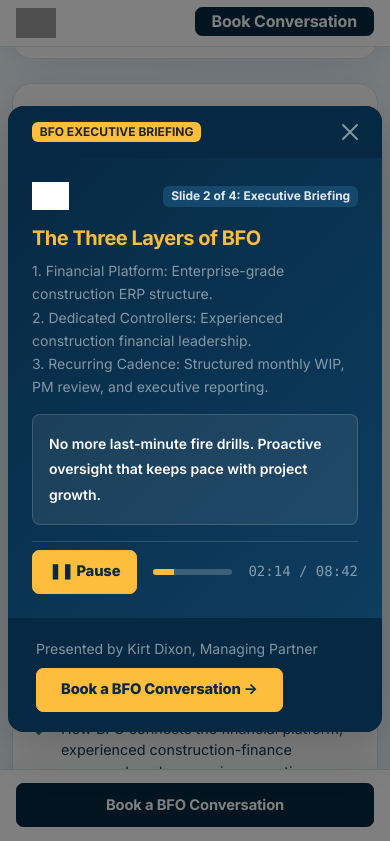
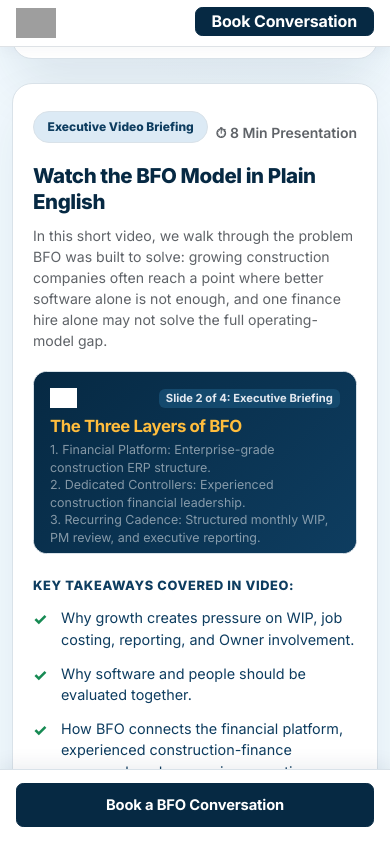
Before and after one commit to DanielsHolmes/collar, a plain HTML site: page bfo-vsl-retargeting.html in a window 390 px wide. Both pictures are taken after a click on the button 195 px from the left and 1753 px from the top of the page. Shown: the part 1291-2132 px from the top of the page. Drawn offline with nearby package versions, Linux system fonts and the light colour scheme; grey boxes are pictures that could not be loaded.

Commit message:
Remove video modal and enable direct inline video presentation playback

```diff
--- a/bfo-vsl-retargeting.html
+++ b/bfo-vsl-retargeting.html
@@ -1204,9 +1204,11 @@
                   </p>
                 </div>
 
-                <!-- Clean Thumbnail with Kirt, BFO Branding, Play Icon (No Autoplay) -->
-                <div class="vsl-player-container" onclick="openVslModal()" role="button" aria-label="Play BFO Model Video Presentation">
-                  <div class="w-100 h-100 position-relative d-flex align-items-center justify-content-center" style="background: linear-gradient(135deg, var(--bc-navy-dark) 0%, var(--bc-navy-secondary) 60%, var(--bc-navy-light) 100%);">
+                <!-- Inline VSL Player Container (Plays Directly In Place - No Modal) -->
+                <div class="vsl-player-container" id="vslPlayerContainer">
+
+                  <!-- Cover / Thumbnail View -->
+                  <div id="vslCoverView" class="w-100 h-100 position-relative d-flex align-items-center justify-content-center" onclick="startInlineVsl()" role="button" aria-label="Play BFO Model Video Presentation" style="background: linear-gradient(135deg, var(--bc-navy-dark) 0%, var(--bc-navy-secondary) 60%, var(--bc-navy-light) 100%);">
 
                     <!-- Slide Grid Texture -->
                     <div class="position-absolute w-100 h-100" style="opacity: 0.15; background-image: radial-gradient(#ffffff 1px, transparent 1px); background-size: 24px 24px;"></div>
@@ -1246,6 +1248,43 @@
                     </div>
 
                   </div>
+
+                  <!-- Active In-Place Presentation View (Plays directly inside the card) -->
+                  <div id="vslActiveView" class="w-100 h-100 p-3 p-sm-4 d-none flex-column justify-content-between text-white position-relative" style="background: linear-gradient(135deg, var(--bc-navy-dark) 0%, var(--bc-navy-secondary) 100%);">
+
+                    <div class="d-flex justify-content-between align-items-center">
+                      <div class="d-flex align-items-center gap-2">
+                        <img src="https://www.bluecollar.cloud/images/logo-bluecollar-standard.svg" alt="BlueCollar" height="20" style="filter: brightness(0) invert(1);">
+                        <span class="badge text-dark fw-bold d-none d-sm-inline" style="background-color: var(--bc-yellow-accent); font-size: 0.68rem;">BFO BRIEFING</span>
+                      </div>
+                      <span class="badge small" id="slideIndicator" style="background-color: var(--bc-navy-light); color: #e2e8f0; font-size: 0.7rem;">Slide 1 of 4</span>
+                    </div>
+
+                    <div class="py-2" id="slideContent">
+                      <h3 class="fw-bold mb-1" id="slideTitle" style="font-size: 1.05rem; color: var(--bc-yellow-accent);">Why Better Software Alone Is Not Enough</h3>
+                      <p class="small text-white-50 mb-2" id="slideDesc" style="font-size: 0.78rem; line-height: 1.4;">
+                        Growing contractors hit an operating threshold where adding another software license or hiring an entry-level bookkeeper does not reconcile WIP, calm the Owner's involvement, or deliver reliable monthly visibility.
+                      </p>
+                      <div class="px-2 py-1 rounded" style="background-color: rgba(255, 255, 255, 0.08); border: 1px solid rgba(255, 255, 255, 0.12);">
+                        <span class="fw-semibold text-white" id="slideHighlight" style="font-size: 0.72rem;">BFO connects the platform, the personnel, and recurring cadence into a unified operating model.</span>
+                      </div>
+                    </div>
+
+                    <!-- Player Controls Bar -->
+                    <div class="pt-2 border-top" style="border-color: rgba(255, 255, 255, 0.15) !important;">
+                      <div class="d-flex align-items-center justify-content-between gap-2">
+                        <button type="button" class="btn-bc-warning py-0 px-2" style="min-height: 28px; font-size: 0.75rem;" id="playPauseBtn" onclick="toggleVslPlay()">
+                          ❚❚ Pause
+                        </button>
+                        <div class="progress flex-grow-1" style="height: 5px; background-color: rgba(255,255,255,0.2);">
+                          <div class="progress-bar" id="vslProgressBar" role="progressbar" style="width: 25%; background-color: var(--bc-yellow-accent);"></div>
+                        </div>
+                        <span class="text-white-50 font-monospace" id="vslTime" style="font-size: 0.72rem;">02:10 / 08:42</span>
+                      </div>
+                    </div>
+
+                  </div>
+
                 </div>
 
                 <!-- Video Takeaways List -->
@@ -1719,68 +1758,6 @@
     </section>
 
   </main>
-
-  <!-- Interactive VSL Player Modal -->
-  <div class="modal fade" id="vslModal" tabindex="-1" aria-labelledby="vslModalLabel" aria-hidden="true">
-    <div class="modal-dialog modal-dialog-centered modal-lg">
-      <div class="modal-content rounded-4 border-0 shadow-lg overflow-hidden bg-dark text-white">
-
-        <div class="modal-header border-0 px-4 py-3 d-flex justify-content-between align-items-center" style="background-color: var(--bc-navy-dark);">
-          <div class="d-flex align-items-center gap-2">
-            <span class="badge text-dark fw-bold" style="background-color: var(--bc-yellow-accent);">BFO EXECUTIVE BRIEFING</span>
-            <span class="small text-white-50 d-none d-sm-inline">The Construction Back-Office Model</span>
-          </div>
-          <button type="button" class="btn-close btn-close-white" data-bs-dismiss="modal" aria-label="Close" onclick="pauseVsl()"></button>
-        </div>
-
-        <div class="modal-body p-0 position-relative" style="aspect-ratio: 16 / 9; background: var(--bc-navy-dark);">
-
-          <div id="presentationSlide" class="w-100 h-100 p-4 p-md-5 d-flex flex-column justify-content-between text-white position-relative" style="background: linear-gradient(135deg, var(--bc-navy-dark) 0%, var(--bc-navy-secondary) 100%);">
-
-            <div class="d-flex justify-content-between align-items-center">
-              <img src="https://www.bluecollar.cloud/images/logo-bluecollar-standard.svg" alt="BlueCollar" height="28" style="filter: brightness(0) invert(1);">
-              <span class="badge small" id="slideIndicator" style="background-color: var(--bc-navy-light); color: #e2e8f0;">Slide 1 of 4: The Core Problem</span>
-            </div>
-
-            <div class="py-3" id="slideContent">
-              <h3 class="fw-bold mb-2" id="slideTitle" style="font-size: 1.25rem; color: var(--bc-yellow-accent);">Why Better Software Alone Is Not Enough</h3>
-              <p class="small text-white-50" id="slideDesc">
-                Growing contractors hit an operating threshold where adding another software license or hiring an entry-level bookkeeper does not reconcile WIP, calm the Owner's involvement, or deliver reliable monthly visibility.
-              </p>
-              <div class="p-3 rounded-3 mt-3" style="background-color: rgba(255, 255, 255, 0.08); border: 1px solid rgba(255, 255, 255, 0.15);">
-                <span class="fw-semibold text-white small" id="slideHighlight">BFO connects the platform, the personnel, and recurring cadence into a unified operating model.</span>
-              </div>
-            </div>
-
-            <!-- Player Controls Bar -->
-            <div class="pt-2 border-top" style="border-color: rgba(255, 255, 255, 0.15) !important;">
-              <div class="d-flex align-items-center justify-content-between gap-3">
-                <button type="button" class="btn-bc-warning py-1 px-3" id="playPauseBtn" onclick="toggleVslPlay()">
-                  ❚❚ Pause
-                </button>
-                <div class="progress flex-grow-1" style="height: 6px; background-color: rgba(255,255,255,0.2);">
-                  <div class="progress-bar" id="vslProgressBar" role="progressbar" style="width: 25%; background-color: var(--bc-yellow-accent);"></div>
-                </div>
-                <span class="small text-white-50 font-monospace" id="vslTime">02:10 / 08:42</span>
-              </div>
-            </div>
-
-          </div>
-
-        </div>
-
-        <div class="modal-footer border-0 px-4 py-3 d-flex justify-content-between" style="background-color: var(--bc-navy-dark);">
-          <div class="small text-white-50">
-            Presented by Kirt Dixon, Managing Partner
-          </div>
-          <a class="btn-bc-warning px-4" href="#bfo-form-card" data-bs-dismiss="modal" onclick="highlightHeroForm()">
-            Book a BFO Conversation →
-          </a>
-        </div>
-
-      </div>
-    </div>
-  </div>
 
   <!-- Specialist Modal (Secondary approved CTA) -->
   <div class="modal fade" id="specialistModal" tabindex="-1" aria-labelledby="specialistModalLabel" aria-hidden="true">
@@ -2181,10 +2158,14 @@
       }
     ];
 
-    function openVslModal() {
-      const modalEl = document.getElementById('vslModal');
-      const modal = new bootstrap.Modal(modalEl);
-      modal.show();
+    function startInlineVsl() {
+      const cover = document.getElementById('vslCoverView');
+      const active = document.getElementById('vslActiveView');
+      if (cover) cover.classList.add('d-none');
+      if (active) {
+        active.classList.remove('d-none');
+        active.classList.add('d-flex');
+      }
 
       if (!trackingState.vslPlayed) {
         trackingState.vslPlayed = true;
```
